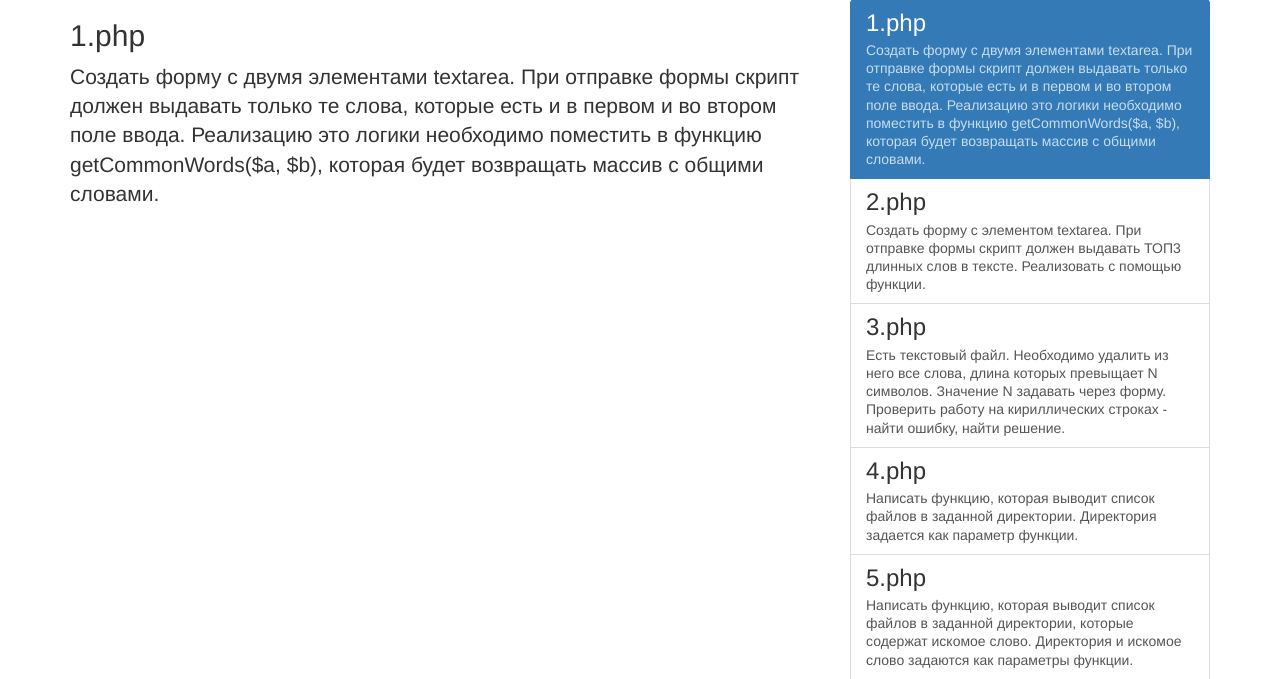
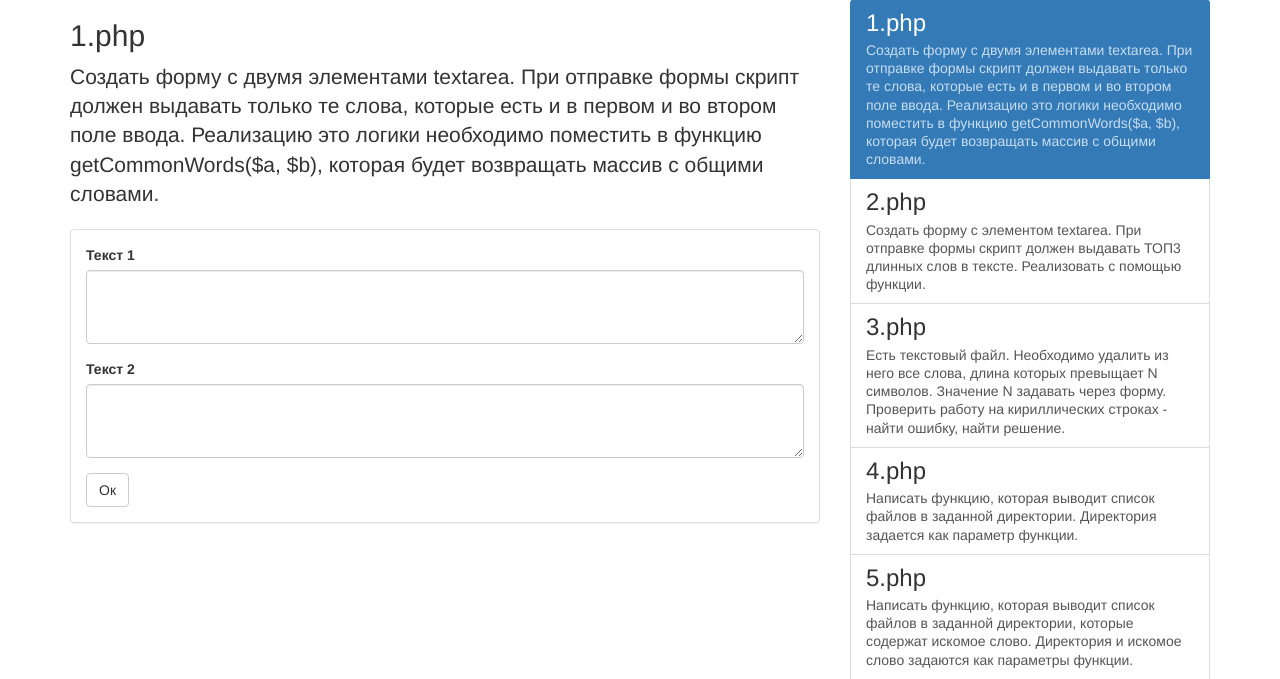
Before and after one commit to pilotessa/homeworks, a PHP site: page /functions_forms_tasks/1.php in a window 1280 px wide. Shown: the part 121-800 px from the top of the page. Run offline with PHP 8.4, Linux system fonts and the light colour scheme.

Commit message:
Implement 1.php

```diff
--- a/functions_forms_tasks/1.php
+++ b/functions_forms_tasks/1.php
@@ -24,8 +24,8 @@ function getCommonWords($a, $b) {
 }
 
 if ($_SERVER['REQUEST_METHOD'] == 'POST') {
-    $text1 = filter_input(INPUT_GET, 'text1', FILTER_SANITIZE_STRING);
-    $text2 = filter_input(INPUT_GET, 'text2', FILTER_SANITIZE_STRING);
+    $text1 = filter_input(INPUT_POST, 'text1', FILTER_SANITIZE_STRING);
+    $text2 = filter_input(INPUT_POST, 'text2', FILTER_SANITIZE_STRING);
 
     if ($text1 && $text2) {
         $result = getCommonWords($text1, $text2);
@@ -44,5 +44,28 @@ include 'include/header.php';
         которая будет возвращать массив с общими словами.
     </p>
 
+    <div class="panel panel-default">
+        <div class="panel-body">
+            <?php if (isset($error)): ?>
+                <p class="alert alert-danger"><?=$error?></p>
+            <?php endif; ?>
+            <?php if (isset($result)): ?>
+                <pre><?php print_r($result); ?></pre>
+            <?php endif; ?>
+
+            <form action="" method="post">
+                <div class="form-group">
+                    <label for="text1">Текст 1</label>
+                    <textarea name="text1" id="text1" class="form-control" rows="3"><?=isset($text1) ? $text1 : ''?></textarea>
+                </div>
+                <div class="form-group">
+                    <label for="text2">Текст 2</label>
+                    <textarea name="text2" id="text2" class="form-control" rows="3"><?=isset($text2) ? $text2 : ''?></textarea>
+                </div>
+                <button type="submit" class="btn btn-default">Ок</button>
+            </form>
+        </div>
+    </div>
+
 <?php
 include 'include/footer.php';
```
Lines whose indentation alone changed are shown as unchanged.
